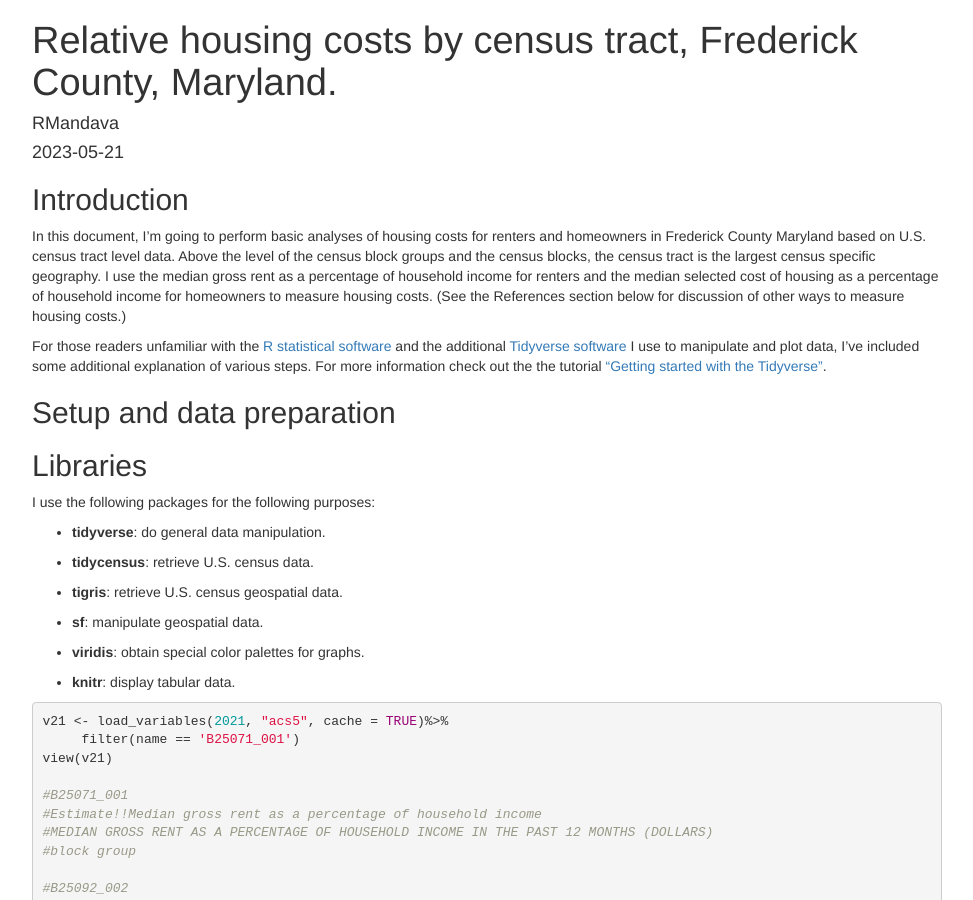
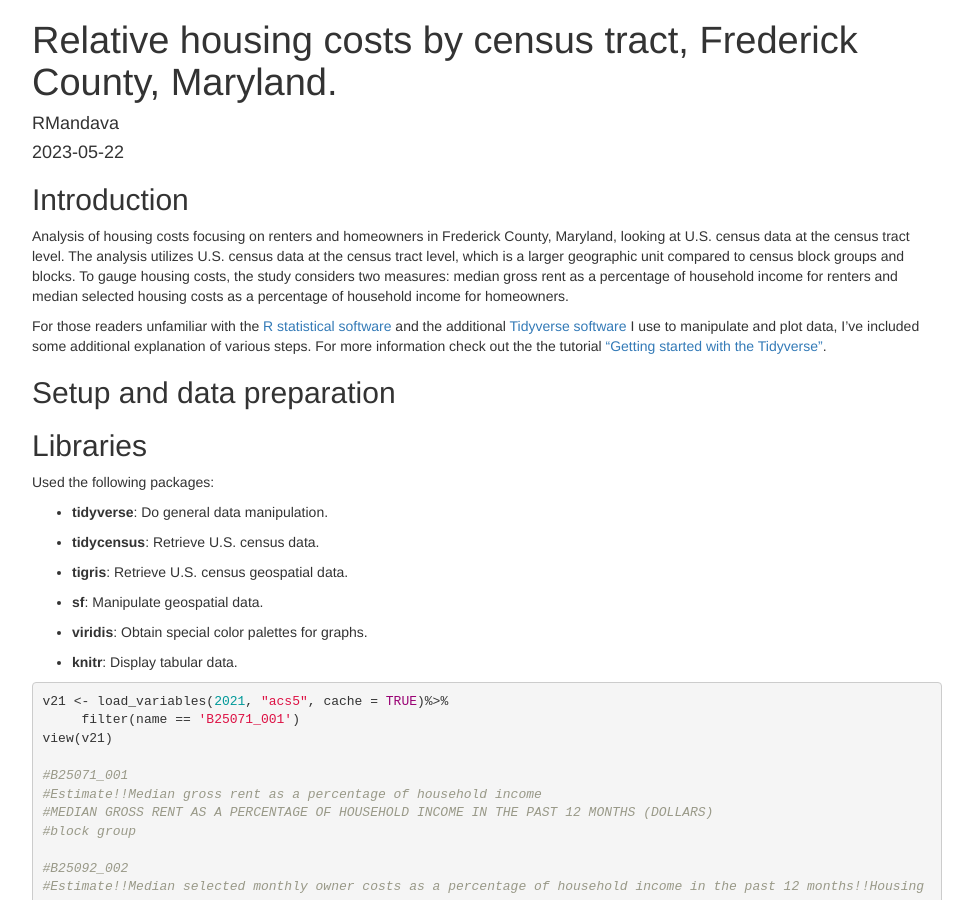
Before and after one commit to mandavaram/mandavaram.github.io, a Jekyll site: the page _pages/Relative_Housing_Costs_Analysis.html, which Jekyll copies as it is, in a window 1280 px wide and 900 px high. Shown: the whole window, without its empty margins (153-1126 px from the left). Built offline with Jekyll 4.4.1, drawn with Linux system fonts in a browser that asks for light colours; some of the changed text lies outside the part shown.

Commit message:
Add files via upload

```diff
--- a/_pages/Relative_Housing_Costs_Analysis.html
+++ b/_pages/Relative_Housing_Costs_Analysis.html
@@ -11,7 +11,7 @@
 
 <meta name="author" content="RMandava" />
 
-<meta name="date" content="2023-05-21" />
+<meta name="date" content="2023-05-22" />
 
 <title>Relative housing costs by census tract, Frederick County, Maryland.</title>
 
@@ -353,22 +353,21 @@ display: none;
 <h1 class="title toc-ignore">Relative housing costs by census tract,
 Frederick County, Maryland.</h1>
 <h4 class="author">RMandava</h4>
-<h4 class="date">2023-05-21</h4>
+<h4 class="date">2023-05-22</h4>
 
 </div>
 
 
 <div id="introduction" class="section level2">
 <h2>Introduction</h2>
-<p>In this document, I’m going to perform basic analyses of housing
-costs for renters and homeowners in Frederick County Maryland based on
-U.S. census tract level data. Above the level of the census block groups
-and the census blocks, the census tract is the largest census specific
-geography. I use the median gross rent as a percentage of household
-income for renters and the median selected cost of housing as a
-percentage of household income for homeowners to measure housing costs.
-(See the References section below for discussion of other ways to
-measure housing costs.)</p>
+<p>Analysis of housing costs focusing on renters and homeowners in
+Frederick County, Maryland, looking at U.S. census data at the census
+tract level. The analysis utilizes U.S. census data at the census tract
+level, which is a larger geographic unit compared to census block groups
+and blocks. To gauge housing costs, the study considers two measures:
+median gross rent as a percentage of household income for renters and
+median selected housing costs as a percentage of household income for
+homeowners.</p>
 <p>For those readers unfamiliar with the <a href="https://www.r-project.org/">R statistical software</a> and the
 additional <a href="https://www.tidyverse.org/">Tidyverse software</a> I
 use to manipulate and plot data, I’ve included some additional
@@ -381,17 +380,17 @@ started with the Tidyverse”</a>.</p>
 </div>
 <div id="libraries" class="section level2">
 <h2>Libraries</h2>
-<p>I use the following packages for the following purposes:</p>
+<p>Used the following packages:</p>
 <ul>
-<li><p><strong>tidyverse</strong>: do general data
+<li><p><strong>tidyverse</strong>: Do general data
 manipulation.</p></li>
-<li><p><strong>tidycensus</strong>: retrieve U.S. census data.</p></li>
-<li><p><strong>tigris</strong>: retrieve U.S. census geospatial
+<li><p><strong>tidycensus</strong>: Retrieve U.S. census data.</p></li>
+<li><p><strong>tigris</strong>: Retrieve U.S. census geospatial
 data.</p></li>
-<li><p><strong>sf</strong>: manipulate geospatial data.</p></li>
-<li><p><strong>viridis</strong>: obtain special color palettes for
+<li><p><strong>sf</strong>: Manipulate geospatial data.</p></li>
+<li><p><strong>viridis</strong>: Obtain special color palettes for
 graphs.</p></li>
-<li><p><strong>knitr</strong>: display tabular data.</p></li>
+<li><p><strong>knitr</strong>: Display tabular data.</p></li>
 </ul>
 <pre class="r"><code>v21 &lt;- load_variables(2021, &quot;acs5&quot;, cache = TRUE)%&gt;%
      filter(name == &#39;B25071_001&#39;)
@@ -445,7 +444,7 @@ Tract-level data is not available in the American Community Survey
 <p>As noted in previous analyses I’ve done, a typical census tract in
 Frederick County contains about 6,000 people, and is roughly comparable
 in both size and population to a Columbia village.</p>
-<p>I use the tidycensus <strong>get_acs()</strong> function to retrieve
+<p>Used the tidycensus <strong>get_acs()</strong> function to retrieve
 median gross rent as a percentage of household income from the 2021 ACS
 5-year estimates for all census tracts in Frederick County. This
 function returns data in tidy format, with the following columns:</p>
@@ -460,15 +459,14 @@ variable’s value.</p></li>
 <li><p><strong>moe</strong>. The margin of error for the
 estimate.</p></li>
 </ul>
-<p>I use <strong>estimate</strong> and <strong>moe</strong> to calculate
+<p>Used <strong>estimate</strong> and <strong>moe</strong> to calculate
 a coefficient of variation <strong>cv</strong> for the data. The CV can
 be used to gauge the relative reliability of the estimates, as discussed
 below.</p>
-<p>I similarly use <strong>get_acs()</strong> to retrieve median
-selected costs of housing as a percentage of household income for
-homeowners with and without a mortgage, using variables “B25092_002” and
-“B25092_003” respectively. Again I calculate CV values for the
-estimates.</p>
+<p>Used <strong>get_acs()</strong> to retrieve median selected costs of
+housing as a percentage of household income for homeowners with and
+without a mortgage, using variables “B25092_002” and “B25092_003”
+respectively. Again I calculate CV values for the estimates.</p>
 <pre class="r"><code># Median gross rent as a percentage of household income in the past 12 months for all the census tracts in Frederick County, Maryland.
 
 mgrpi_tr &lt;- get_acs(
@@ -597,14 +595,14 @@ map_co &lt;- counties(
   select(GEOID)</code></pre>
 <p>To help orient readers as to the locations of the census tracts, I
 also want any maps generated to also display major roads in Frederick
-County that correspond in whole or in part to census tract boundaries. I
-use the tigris function <strong>roads()</strong> to return geometry for
+County that correspond in whole or in part to census tract boundaries.
+Used the tigris function <strong>roads()</strong> to return geometry for
 all Frederick County roads.</p>
 <p>Because I don’t need or want to display each and every Frederick
-County road, I use the <strong>RTTYP</strong> and
+County road, Used the <strong>RTTYP</strong> and
 <strong>FULLNAME</strong> variables to filter the results to retain only
 major roads (interstates and U.S. highways) and minor roads (Maryland
-state routes, and roads with “Pkwy” in their name). I store the geometry
+state routes, and roads with “Pkwy” in their name). Stored the geometry
 for each in separate variables, so that I can plot them at different
 widths.</p>
 <pre class="r"><code>all_roads &lt;- roads(state = &quot;24&quot;, county = &quot;021&quot;, class = &quot;sf&quot;, progress_bar = FALSE)
@@ -619,8 +617,8 @@ minor_roads_geo &lt;- all_roads %&gt;%
 </div>
 <div id="analysis" class="section level2">
 <h2>Analysis</h2>
-<p>In answering this question, I perform an analysis: - How is the cost
-of housing in Frederick County different from one another?</p>
+<p>Performed an analysis: - How is the cost of housing in Frederick
+County different from one another?</p>
 </div>
 <div id="summary-of-housing-cost-statistics" class="section level2">
 <h2>Summary of housing cost statistics</h2>
```
Also changed, not shown: other parts of _pages/Relative_Housing_Costs_Analysis.html (+3 -3 lines).
